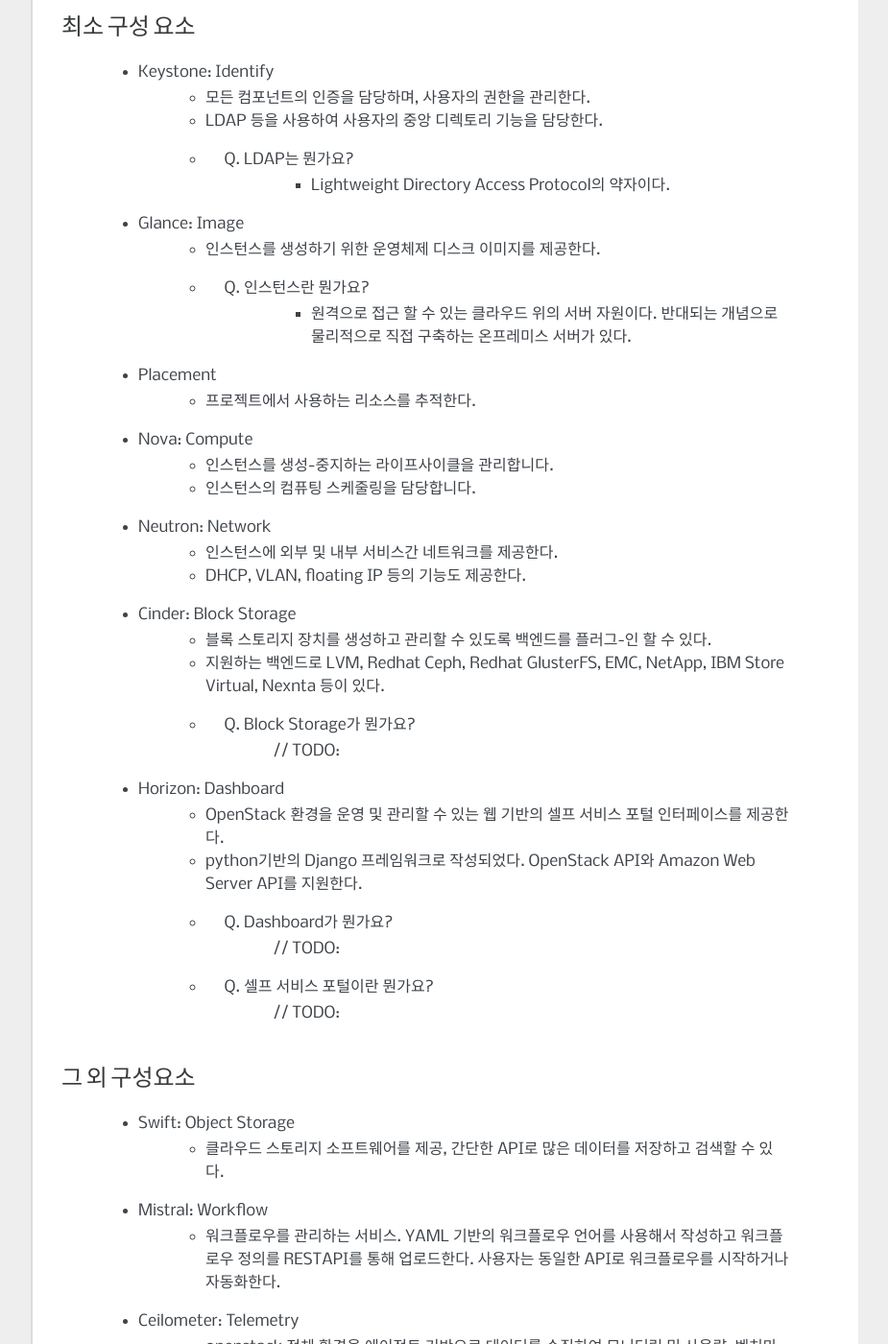
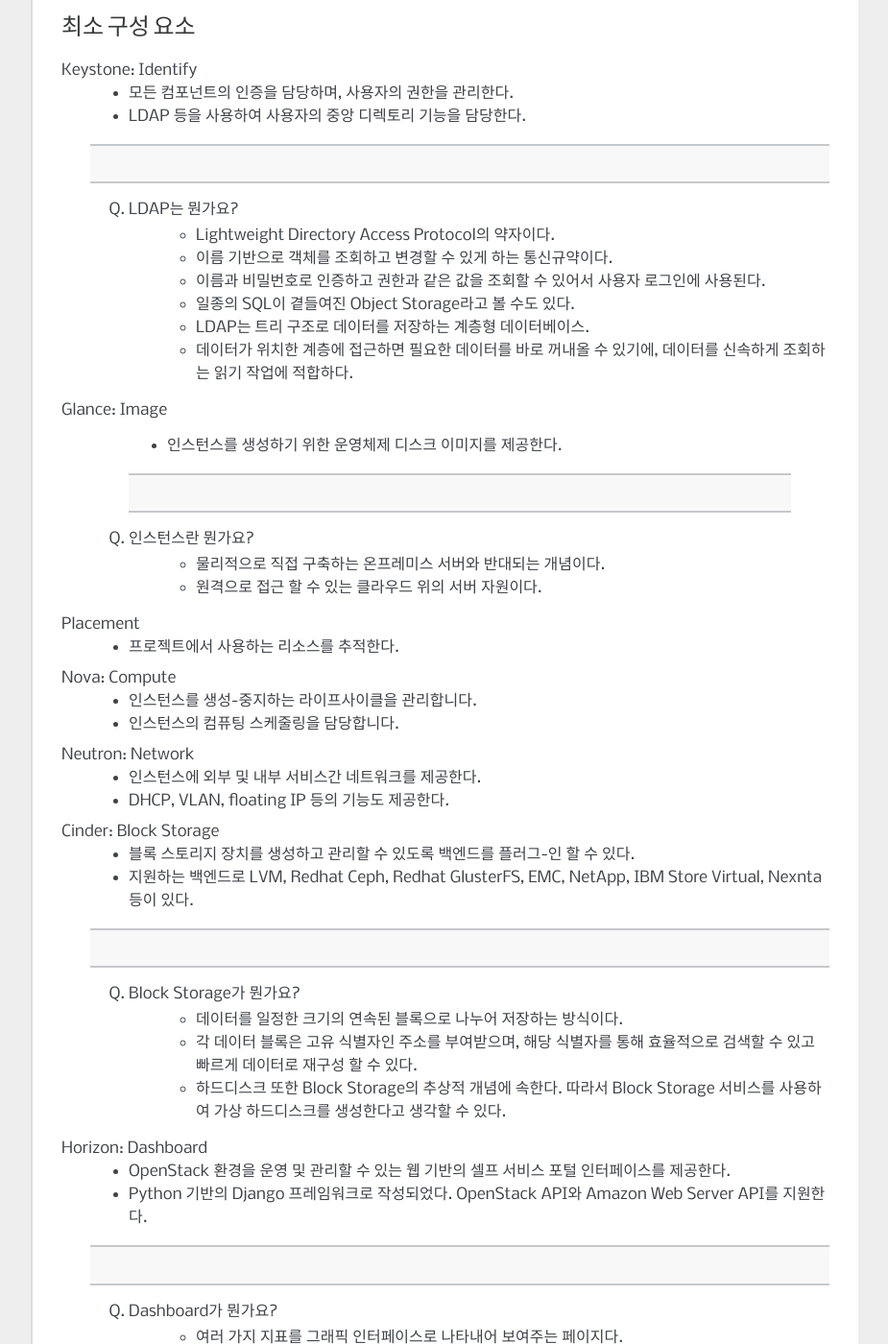
Before and after one commit to hdoo42/Ronna-Burning-OpenStack, a Sphinx documentation site: the page built from docs/source/openstack.rst, in a window 1280 px wide and 1400 px high, scrolled down 713 px. Shown: the whole window at 96% size, without its empty margins (198-1123 px from the left). Built offline with Sphinx 7.4.7, drawn with Linux system fonts in a browser that asks for light colours; some of the changed text lies outside the part shown.

Commit message:
check commit

```diff
--- a/docs/source/cloud.rst
+++ b/docs/source/cloud.rst
@@ -2,7 +2,8 @@
 Cloud
 =====
 
-.. code-block:: none
+.. code-block::
+
 	IaaS (Infrastructure-as-a-Service)
 	클라우드 인프라 서비스
 	인터넷을 통해 최종 사용자에게 IT 인프라를 제공하는 형태의 클라우드 컴퓨팅
--- a/docs/source/openstack.rst
+++ b/docs/source/openstack.rst
@@ -26,48 +26,71 @@
 
 최소 구성 요소
 ----------
- - Keystone: Identify
+Keystone: Identify
 	- 모든 컴포넌트의 인증을 담당하며, 사용자의 권한을 관리한다.
 	- LDAP 등을 사용하여 사용자의 중앙 디렉토리 기능을 담당한다.
-	- Q. LDAP는 뭔가요?
+
+	.. code-block::
+
+	Q. LDAP는 뭔가요?
 		- Lightweight Directory Access Protocol의 약자이다.
+		- 이름 기반으로 객체를 조회하고 변경할 수 있게 하는 통신규약이다.
+		- 이름과 비밀번호로 인증하고 권한과 같은 값을 조회할 수 있어서 사용자 로그인에 사용된다.
+		- 일종의 SQL이 곁들여진 Object Storage라고 볼 수도 있다.
+		- LDAP는 트리 구조로 데이터를 저장하는 계층형 데이터베이스.
+		- 데이터가 위치한 계층에 접근하면 필요한 데이터를 바로 꺼내올 수 있기에, 데이터를 신속하게 조회하는 읽기 작업에 적합하다.
 
- - Glance: Image
+Glance: Image
 	- 인스턴스를 생성하기 위한 운영체제 디스크 이미지를 제공한다.
-	- Q. 인스턴스란 뭔가요?
-		- 원격으로 접근 할 수 있는 클라우드 위의 서버 자원이다. 반대되는 개념으로 물리적으로 직접 구축하는 온프레미스 서버가 있다.
 
- - Placement
+	.. code-block::
+
+    Q. 인스턴스란 뭔가요?
+		- 물리적으로 직접 구축하는 온프레미스 서버와 반대되는 개념이다.
+		- 원격으로 접근 할 수 있는 클라우드 위의 서버 자원이다.
+
+Placement
 	- 프로젝트에서 사용하는 리소스를 추적한다.
 
- - Nova: Compute
+Nova: Compute
 	- 인스턴스를 생성-중지하는 라이프사이클을 관리합니다.
 	- 인스턴스의 컴퓨팅 스케줄링을 담당합니다.
 
- - Neutron: Network
+Neutron: Network
 	- 인스턴스에 외부 및 내부 서비스간 네트워크를 제공한다.
 	- DHCP, VLAN, floating IP 등의 기능도 제공한다.
 
- - Cinder: Block Storage
+Cinder: Block Storage
 	- 블록 스토리지 장치를 생성하고 관리할 수 있도록 백엔드를 플러그-인 할 수 있다.
 	- 지원하는 백엔드로 LVM, Redhat Ceph, Redhat GlusterFS, EMC, NetApp, IBM Store Virtual, Nexnta 등이 있다.
-	- Q. Block Storage가 뭔가요?
-		// TODO:
 
- - Horizon: Dashboard
+	.. code-block::
+
+	Q. Block Storage가 뭔가요?
+		- 데이터를 일정한 크기의 연속된 블록으로 나누어 저장하는 방식이다.
+		- 각 데이터 블록은 고유 식별자인 주소를 부여받으며, 해당 식별자를 통해 효율적으로 검색할 수 있고 빠르게 데이터로 재구성 할 수 있다.
+		- 하드디스크 또한 Block Storage의 추상적 개념에 속한다. 따라서 Block Storage 서비스를 사용하여 가상 하드디스크를 생성한다고 생각할 수 있다.
+
+Horizon: Dashboard
 	- OpenStack 환경을 운영 및 관리할 수 있는 웹 기반의 셀프 서비스 포털 인터페이스를 제공한다.
-	- python기반의 Django 프레임워크로 작성되었다. OpenStack API와 Amazon Web Server API를 지원한다.
-	- Q. Dashboard가 뭔가요?
-		// TODO:
-	- Q. 셀프 서비스 포털이란 뭔가요?
-		// TODO:
+	- Python 기반의 Django 프레임워크로 작성되었다. OpenStack API와 Amazon Web Server API를 지원한다.
 
+	.. code-block::
+
+	Q. Dashboard가 뭔가요?
+		- 여러 가지 지표를 그래픽 인터페이스로 나타내어 보여주는 페이지다.
+	Q. 셀프 서비스 포털이란 뭔가요?
+		- 사용자가 능동적으로 서비스를 제어할 수 있도록 하는 페이지다.
+		- 근본적으로 식당에서의 반찬 '셀프 서비스'랑 똑같다.
+		- 직원을 거치지 않고 사용자가 직접 원하는 서비스를 이용할 수 있다.
 
 그 외 구성요소
 -----------
 
  - Swift: Object Storage
 	- 클라우드 스토리지 소프트웨어를 제공, 간단한 API로 많은 데이터를 저장하고 검색할 수 있다.
+
+//FIXME: 아래는 모름
 
  - Mistral: Workflow
 	- 워크플로우를 관리하는 서비스. YAML 기반의 워크플로우 언어를 사용해서 작성하고 워크플로우 정의를 RESTAPI를 통해 업로드한다. 사용자는 동일한 API로 워크플로우를 시작하거나 자동화한다.
@@ -111,3 +134,5 @@
 참고자료
 --------
 - `클라우드 컴퓨팅에서 인스턴스란 - https://aws.amazon.com/ko/what-is/cloud-instances/`_
+- `알아두면 쓸데있는 LDAP - https://www.samsungsds.com/kr/insights/ldap.html`_
+- `파일, 블록, 오브젝트 스토리지 - https://www.redhat.com/ko/topics/data-storage/file-block-object-storage`_
```
Also changed, not shown: docs/source/hypervisor.rst (+10 -9 lines), docs/source/virtual_machine.rst (+17 -17 lines).
